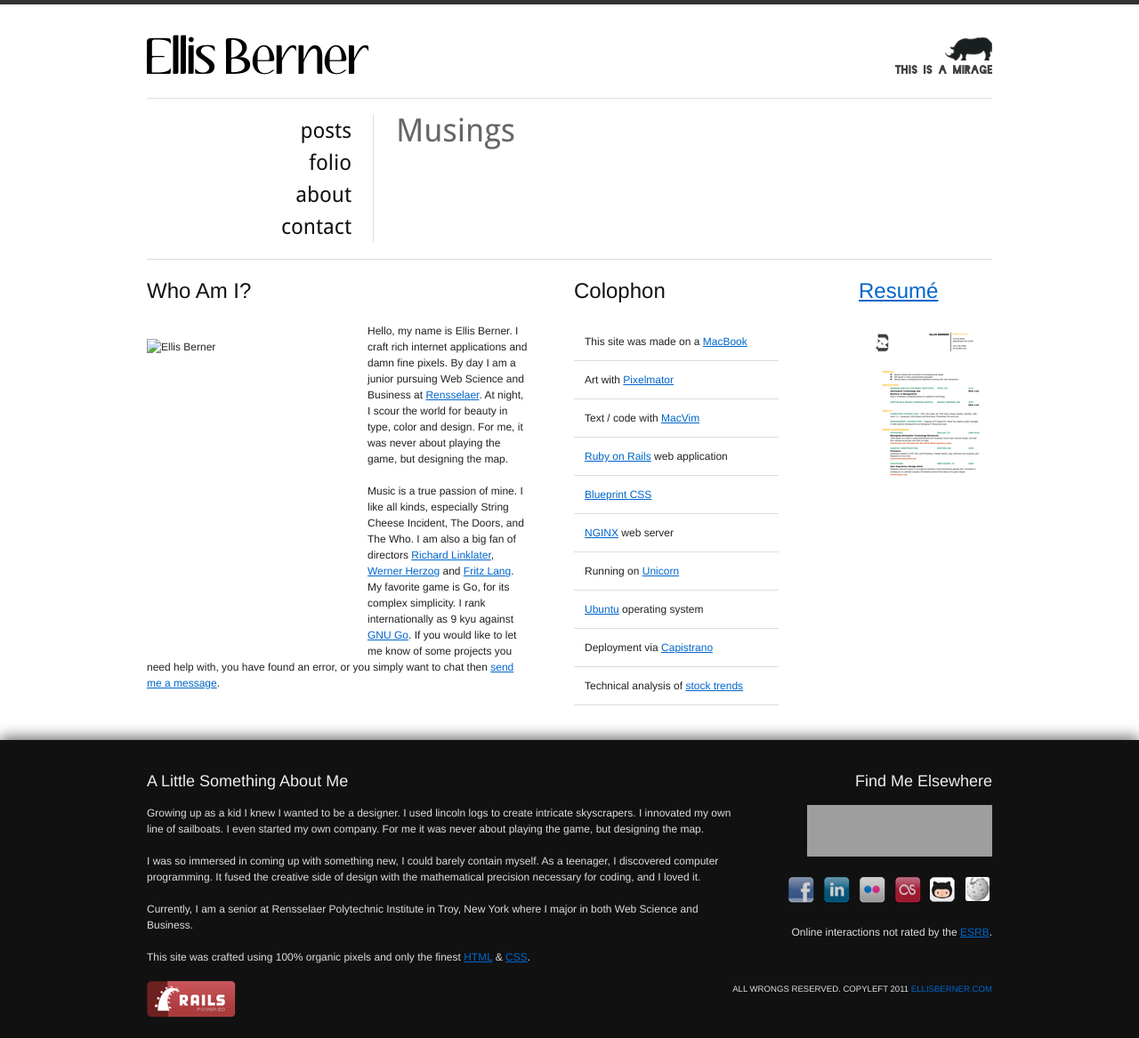
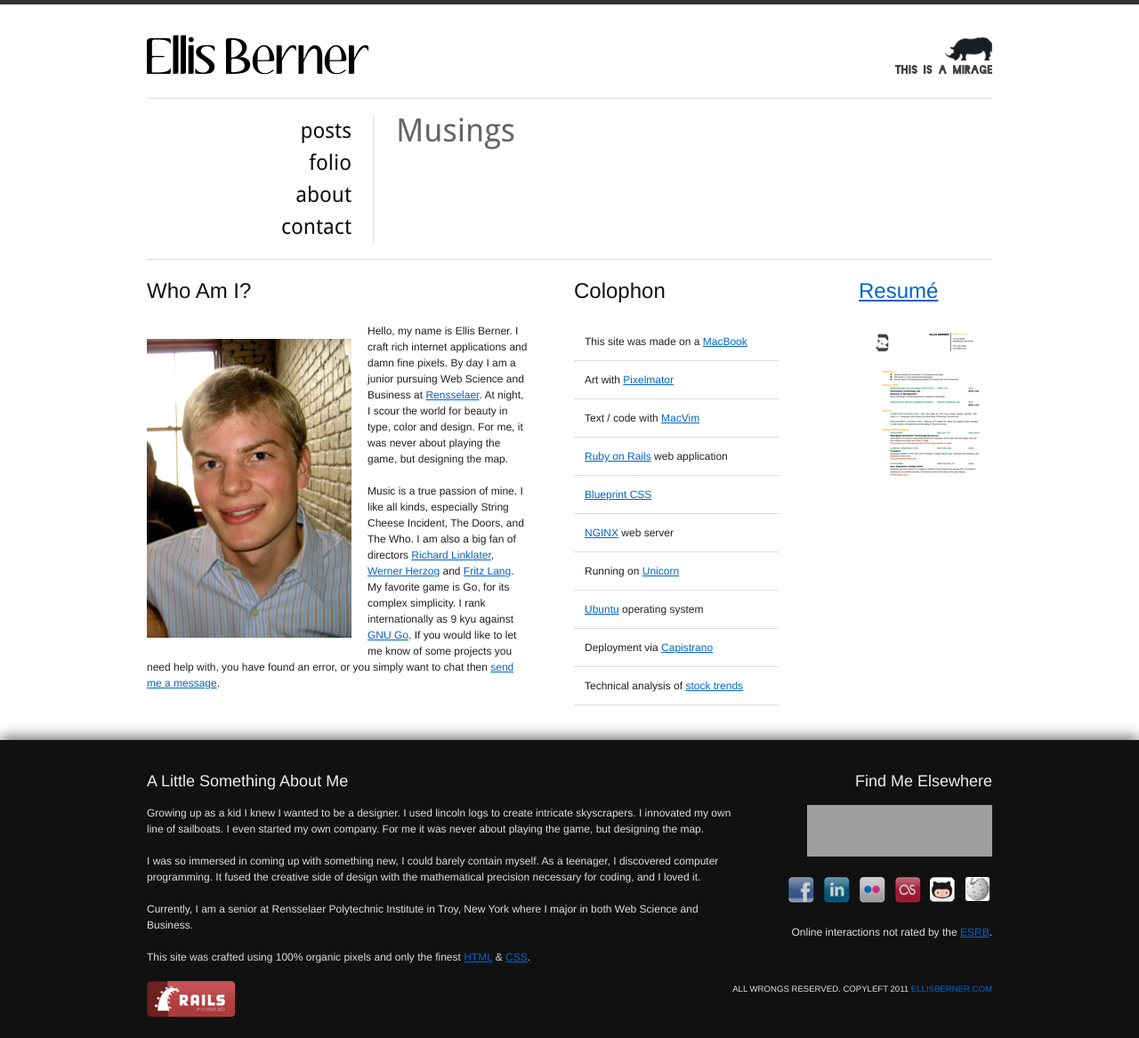
Before and after one commit to maletor/maletor.github.io, a Jekyll site: the page built from about/index.html, in a window 1280 px wide. Shown: the whole page at 89% size. Built offline with Jekyll 4.4.1, drawn with Linux system fonts in a browser that asks for light colours; grey boxes are pictures that could not be loaded.

Commit message:
adjusting paths

```diff
--- a/about/index.html
+++ b/about/index.html
@@ -5,7 +5,7 @@
 <div class="span-11 append-1">
 	<h2>Who Am I?</h2>
 	<p>
-		<img src="ellis.png" width="230" height="336" alt="Ellis Berner" class="left" />
+		<img src="/images/ellis.png" width="230" height="336" alt="Ellis Berner" class="left" />
 	</p>
 	<p>
 		Hello, my name is Ellis Berner. I craft rich internet applications and damn fine pixels. By day I am a junior pursuing Web Science and Business at <a href="http://rpi.edu">Rensselaer</a>. At night, I scour the world for beauty in type, color and design. For me, it was never about playing the game, but designing the map.
```
